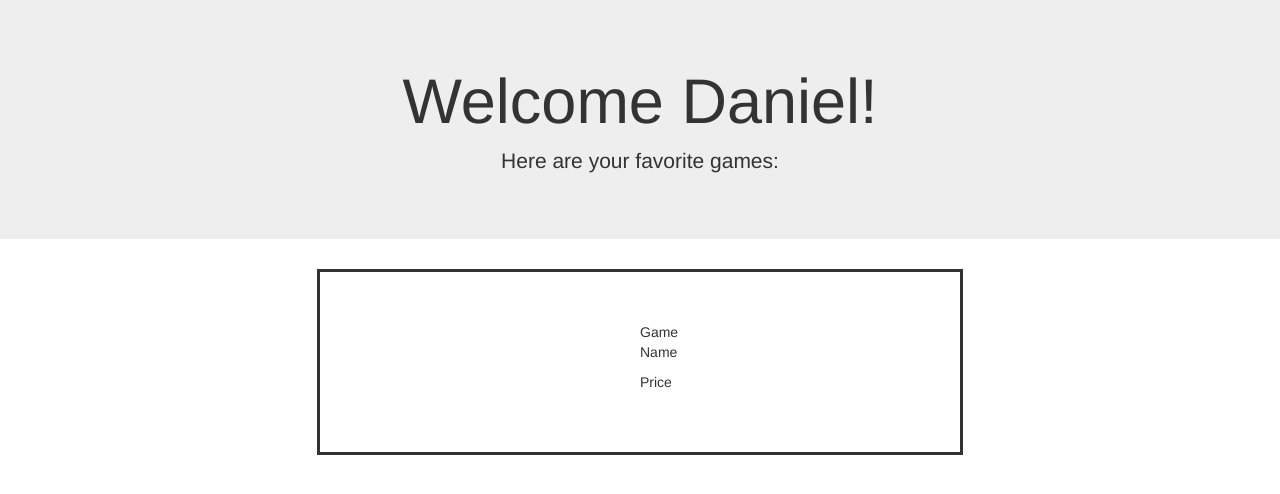
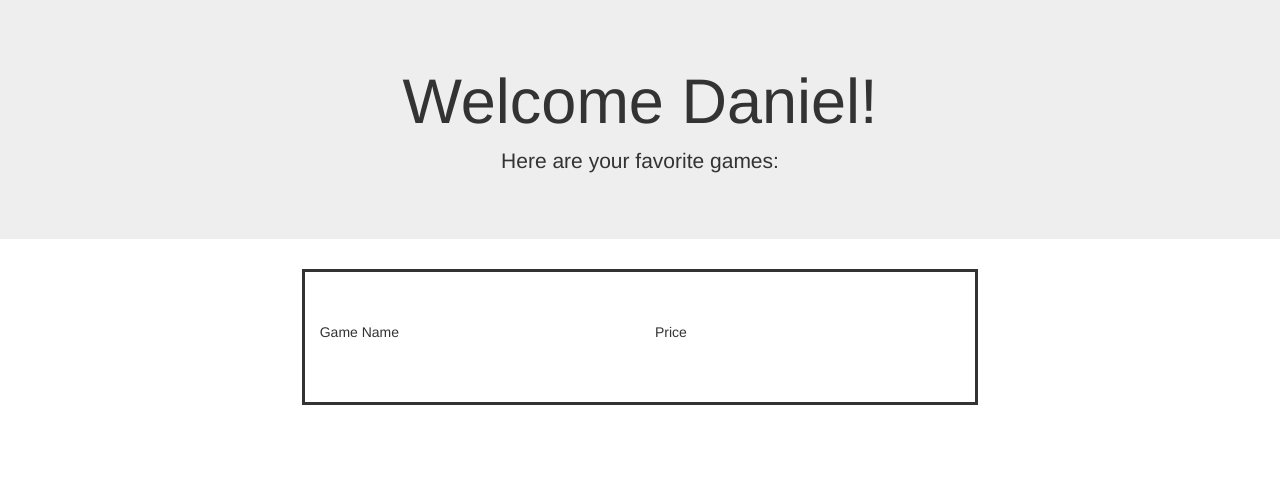
Before and after one commit to ThisIsMyNick/Stitch, a Flask app: template templates/profile.html in a window 1280 px wide. Shown: the part 73-567 px from the top of the page. Run offline with Flask 2, Linux system fonts and the light colour scheme; the template is opened without the code that fills it, so the values that code supplies are empty.

Commit message:
some changes to templates pt2

```diff
--- a/static/css/overwrite.css
+++ b/static/css/overwrite.css
@@ -4,9 +4,8 @@
 }
 
 .game {
-	width: 520px;
-	padding-right: 25%;
-	padding-left: 25%;
+	width: 52.86%;
+	margin: auto;
 	padding-top: 50px;
 	padding-bottom: 50px;
 	border-style: solid;
--- a/templates/profile.html
+++ b/templates/profile.html
@@ -31,11 +31,11 @@
     </div>
 
     <div class="container-fluid game">
-  <div class="row" id="gameRow">
+  <div class="row">
     <div class="col-md-6">
       <p class="gameText"> Game Name </p>
     </div>
-    <div class="col-md-2">
+    <div class="col-md-6">
       <p class="gameText"> Price </p>
     </div>
 
```
